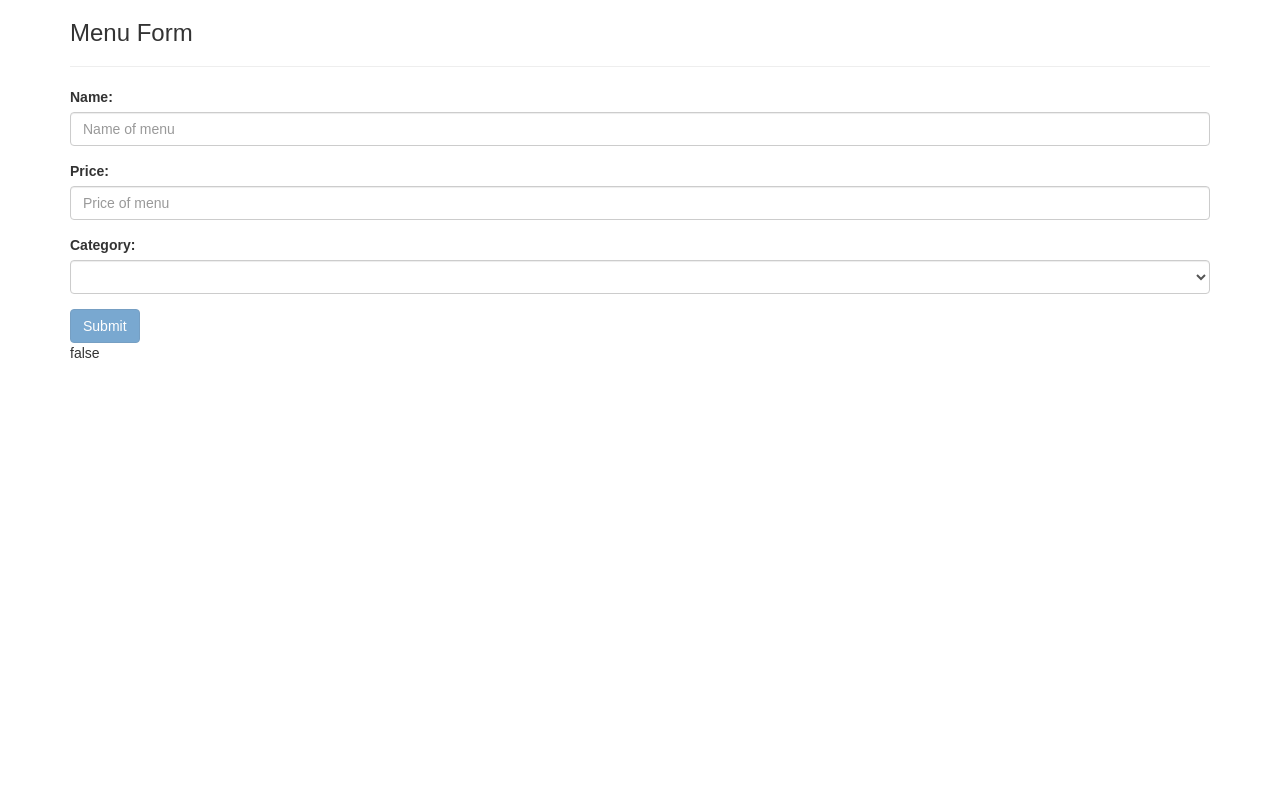
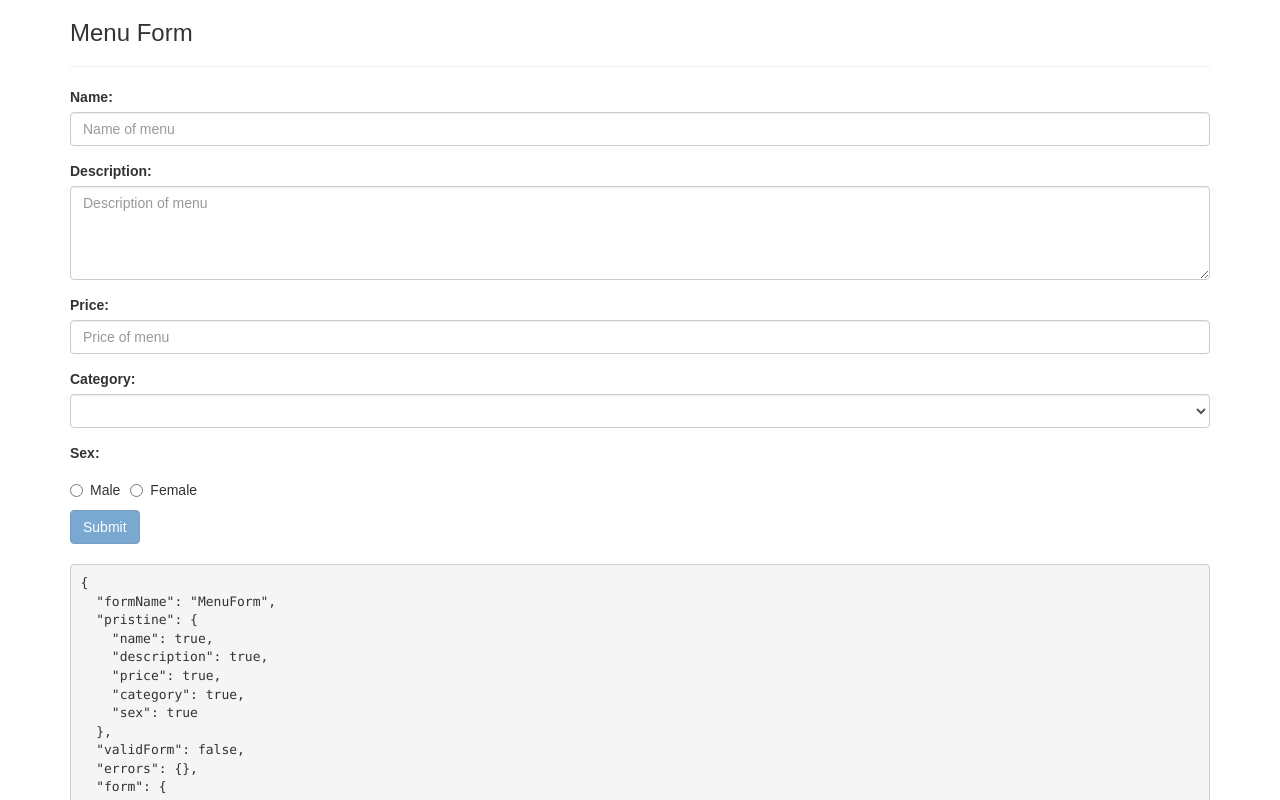
Before and after one commit to halee9/form-validation, a React (Create React App) app: page / in a window 1280 px wide. Shown: the top 800 px of the page. Built offline with nearby package versions, Linux system fonts and the light colour scheme.

Commit message:
adding radio, checkbox, textarea

```diff
--- a/src/components/MenuForm.js
+++ b/src/components/MenuForm.js
@@ -1,5 +1,4 @@
 import React, { Component } from 'react';
-import { connect } from 'react-redux';
 
 import {
   withForm,
@@ -7,15 +6,15 @@ import {
 } from '../formValidate';
 
 import {
-  required, minLength, maxLength, minValue, maxValue, number
+  required, minLength, maxLength, number
 } from '../validate';
 
 const categories = [ "Teriyaki", "Deep Fry", "Stir Fry", "Side" ];
 
 class MenuForm extends Component {
   render() {
-    const { handleSubmit, pristine, validForm } = this.props;
-    console.log(this.props);
+    const { handleSubmit, validForm, errors } = this.props;
+    // console.log(this.props);
     return (
       <div>
         <h3>Menu Form</h3>
@@ -28,6 +27,17 @@ class MenuForm extends Component {
               validates= {[required, minLength(5), maxLength(20)]}
               placeholder='Name of menu'
               className='form-control'
+            />
+          </div>
+          <div className="form-group">
+            <label>Description: </label>
+            <Field
+              name= 'description'
+              validates= {[required, minLength(5), maxLength(20)]}
+              placeholder='Description of menu'
+              className='form-control'
+              component='textarea'
+              rows='4'
             />
           </div>
           <div className="form-group">
@@ -51,8 +61,35 @@ class MenuForm extends Component {
               { categories.map( c => <option key={c} value={c}>{c}</option>)}
             </Field>
           </div>
+          <div>
+            <label>Sex: </label>
+            <div className="radio">
+              <label className="radio-inline">
+                <Field
+                  name= 'sex'
+                  type='radio'
+                  component='radio'
+                  validates= {[required]}
+                  value='male'
+                />{' '}
+                Male
+              </label>
+              <label className="radio-inline">
+                <Field
+                  name= 'sex'
+                  type='radio'
+                  component='radio'
+                  validates= {[required]}
+                  value='female'
+                />{' '}
+                Female
+              </label>
+            </div>
+            <div>{errors && errors.sex}</div>
+          </div>
         <button type="submit" className="btn btn-primary" disabled={!validForm}>Submit</button>
-          <br />{ validForm ? "true" : "false" }
+        <br /><br />
+        <div><pre>{JSON.stringify(this.props, null, 2) }</pre></div>
         </form>
 
       </div>
--- a/src/formValidate/Field.js
+++ b/src/formValidate/Field.js
@@ -23,13 +23,12 @@ export class Field extends Component {
   }
 
   renderInput = () => {
-    const { name, type } = this.props;
+    const { name } = this.props;
     const { form } = this.context;
     return (
+      <div>
         <input
-        type={type}
-        name={name}
-        value={form && form.values && form.values[name] || ''}
+          value={form ? form.values && form.values[name] : ''}
           onChange={(e) => {
             this.change(e.target.value);
           }}
@@ -39,40 +38,88 @@ export class Field extends Component {
           }}
           {...this.props}
         />
+        <div className='error-message'>{form && form.errors && form.errors[name]}</div>
+      </div>
     );
   }
 
   renderSelect = () => {
-    const { className, children, name } = this.props;
+    const { children, name } = this.props;
     const { form } = this.context;
     return (
+      <div>
         <select
-        className={className}
-        name={name}
-        value={form && form.values && form.values[name] || ''}
+          value={form ? form.values && form.values[name] : ''}
+          onChange={(e) => {
+            this.blured = true;
+            this.change(e.target.value);
+          }}
+          {...this.props}
+        >
+          { children }
+        </select>
+        <div className='error-message'>{form && form.errors && form.errors[name]}</div>
+      </div>
+    )
+  }
+
+  renderTextarea = () => {
+    const { children, name } = this.props;
+    const { form } = this.context;
+    return (
+      <div>
+        <textarea
+          value={form ? form.values && form.values[name] : ''}
+          onChange={(e) => {
+            this.blured = true;
+            this.change(e.target.value);
+          }}
+          {...this.props}
+        >
+          { children }
+        </textarea>
+        <div className='error-message'>{form && form.errors && form.errors[name]}</div>
+      </div>
+    )
+  }
+
+  renderRadio = () => {
+    const { name } = this.props;
+    const { form } = this.context;
+    return (
+      <input
+        value={form ? form.values && form.values[name] : ''}
         onChange={(e) => {
           this.change(e.target.value);
         }}
-        onBlur={(e) => {
-          this.blured = true;
+        {...this.props}
+      />
+    )
+  }
+
+  renderCheckbox = () => {
+    const { name } = this.props;
+    const { form } = this.context;
+    return (
+      <input
+        value={form ? form.values && form.values[name] : ''}
+        onChange={(e) => {
           this.change(e.target.value);
         }}
-      >
-        { children }
-      </select>
+        {...this.props}
+      />
     )
   }
 
   render() {
-    const { name, type, component } = this.props;
-    const { form } = this.context;
-    const input = component === 'select' ? this.renderSelect() : this.renderInput();
-    return (
-      <div>
-        { input }
-        <div className='error-message'>{form && form.errors && form.errors[name]}</div>
-      </div>
-    )
+    const { component } = this.props;
+    const input =
+      component === 'input' ? this.renderInput() :
+      component === 'select' ? this.renderSelect() :
+      component === 'textarea' ? this.renderTextarea() :
+      component === 'radio' ? this.renderRadio() :
+      component === 'checkbox' ? this.renderCheckbox() : this.renderInput();
+    return input;
   }
 }
 
@@ -85,6 +132,7 @@ Field.contextTypes = {
 
 Field.defaultProps = {
   type: 'text',
+  component: 'input',
 };
 
 Field.propTypes = {
--- a/src/formValidate/index.js
+++ b/src/formValidate/index.js
@@ -1,3 +1,2 @@
 export * from './Field';
 export * from './withForm';
-export * from './validate';
--- a/src/formValidate/validate.js
+++ /dev/null
@@ -1,24 +0,0 @@
-export const required = value => (value ? '' : 'Required');
-export const maxLength = max => value =>
-  value && value.length > max ? `Must be ${max} characters or less` : '';
-export const minLength = min => value =>
-  value && value.length < min ? `Must be ${min} characters or more` : '';
-const number = value =>
-  value && isNaN(Number(value)) ? 'Must be a number' : '';
-const minValue = min => value =>
-  value && value < min ? `Must be at least ${min}` : '';
-const emailForm = value =>
-  value && !/^[A-Z0-9._%+-]+@[A-Z0-9.-]+\.[A-Z]{2,4}$/i.test(value)
-    ? 'Invalid email address'
-    : '';
-const alphaNumeric = value =>
-  value && /[^a-zA-Z0-9 ]/i.test(value)
-    ? 'Only alphanumeric characters'
-    : '';
-const phoneNumber = value =>
-  value && !/^(0|[1-9][0-9]{9})$/i.test(value)
-    ? 'Invalid phone number, must be 10 digits'
-    : '';
-
-export const username = value => required(value) || minLength(2)(value) || maxLength(10)(value);
-export const email = value => required(value) || emailForm(value);
--- a/src/formValidate/withForm.js
+++ b/src/formValidate/withForm.js
@@ -1,7 +1,6 @@
 import React, { Component } from 'react';
 import PropTypes from 'prop-types';
 import { connect } from 'react-redux';
-// import { onChange, onSubmit } from '../actions/formAction';
 
 const onSubmit = form => {
   return { type: "onsubmit", payload: form }
@@ -50,6 +49,7 @@ export function withForm(formData) {
           handleSubmit={this.handleSubmit}
           pristine={this.props.form && this.props.form.pristine}
           validForm={this.props.form && this.props.form.validForm}
+          errors={this.props.form && this.props.form.errors}
           {...this.props}
         />;
       }
--- a/src/reducers/formReducer.js
+++ b/src/reducers/formReducer.js
@@ -1,6 +1,4 @@
 import _ from 'lodash';
-
-const PRISTINE = 'pristine';
 
 const validateField = (value, validates) => {
   if (_.isArray(validates)){
@@ -22,7 +20,10 @@ const validateForm = (values, fieldValidates) => {
   }, {});
 }
 
-const isValidform = errors => _.size(errors) > 0 ? false : true;
+const isValidform = valids => {
+  const falsy = _.filter(valids, item => !item).length;
+  return falsy > 0 ? false : true;
+}
 
 const initailizeForm = (formName) => {
   return {
@@ -46,14 +47,16 @@ export default function formReducer(state={}, action){
     const error = validateField(value, form.fieldValidates[fieldName]);
     const values = { ...form.values, [fieldName]: value };
     const touched = { ...form.touched, [fieldName]: true };
+    const valids = { ...form.valids, [fieldName]: false };
     if (!error) {
       delete form.errors[fieldName];
+      valids[fieldName] = true;
     }
     const errors = error ? { ...form.errors, [fieldName]: error } : { ...form.errors };
     if (!blured){
-      return { ...state, [formName]: { ...form, pristine: false, values, touched, validForm: isValidform(errors) } };
+      return { ...state, [formName]: { ...form, pristine: false, values, touched, validForm: isValidform(valids), valids } };
     }
-    return { ...state, [formName]: { ...form, pristine: false, values, touched, errors, validForm: isValidform(errors) } };
+    return { ...state, [formName]: { ...form, pristine: false, values, touched, errors, validForm: isValidform(valids), valids } };
   }
   else if (type === 'onsubmit'){
     const { formName } = payload;
@@ -62,7 +65,7 @@ export default function formReducer(state={}, action){
   }
   else if (type === 'onload'){
     const { formName, validate, remoteValidate } = payload;
-    console.log("on Load......")
+    // console.log("on Load......")
     let form = {};
     if (!state[formName]) {
       form = initailizeForm(formName);
@@ -75,7 +78,7 @@ export default function formReducer(state={}, action){
       [formName]: { ...form, formValidate: validate, remoteValidate, validForm }};
   }
   else if (type === 'onloadField'){
-    console.log("on Load fieled ......", payload)
+    // console.log("on Load fieled ......", payload)
     const { formName, fieldName, validates, initValue='' } = payload;
     let form = {};
     if (!state[formName]) {
--- a/src/validate/index.js
+++ b/src/validate/index.js
@@ -9,11 +9,11 @@ export const minValue = min => value =>
   value && value < min ? `Must be at least ${min}` : '';
 export const maxValue = max => value =>
   value && value > max ? `Must be at most ${max}` : '';
-const emailForm = value =>
+export const emailForm = value =>
   value && !/^[A-Z0-9._%+-]+@[A-Z0-9.-]+\.[A-Z]{2,4}$/i.test(value)
     ? 'Invalid email address'
     : '';
-const alphaNumeric = value =>
+export const alphaNumeric = value =>
   value && /[^a-zA-Z0-9 ]/i.test(value)
     ? 'Only alphanumeric characters'
     : '';
```
Lines whose indentation alone changed are shown as unchanged.
